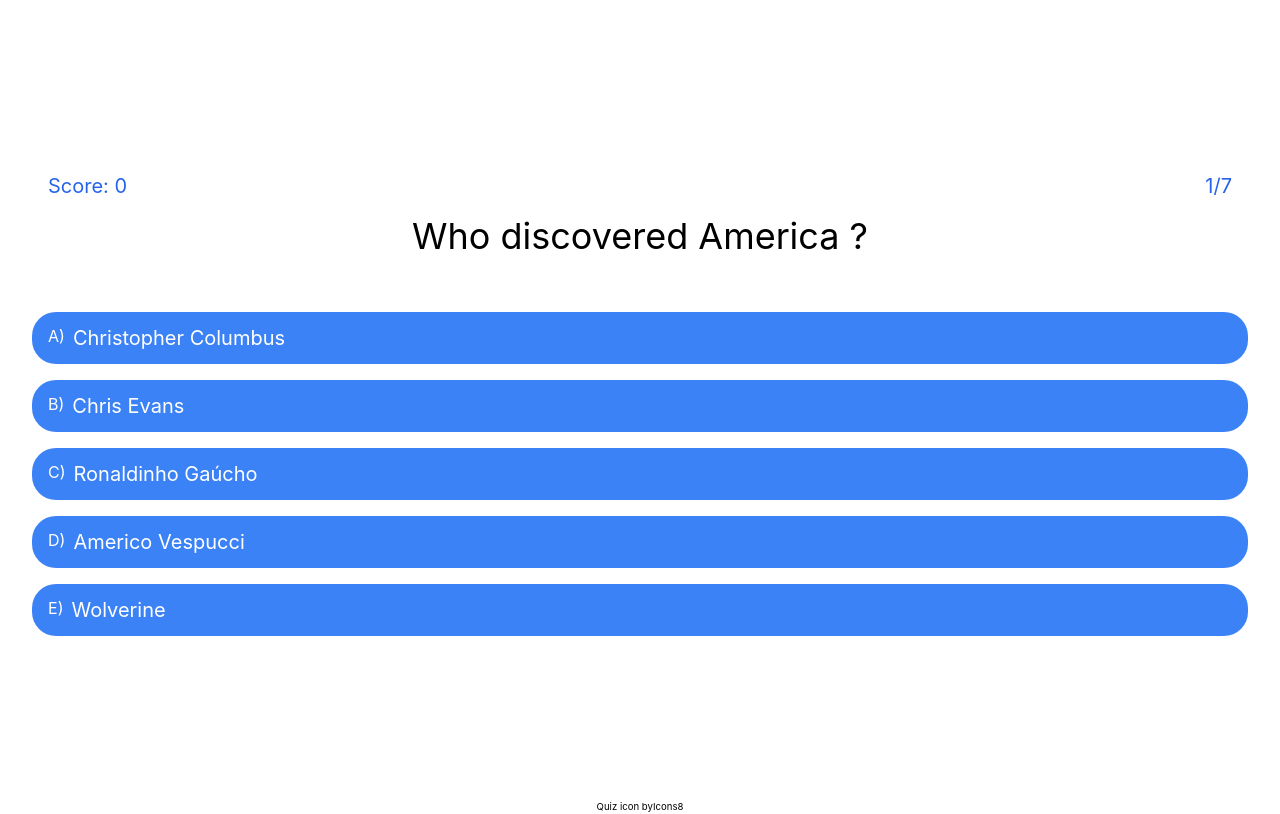
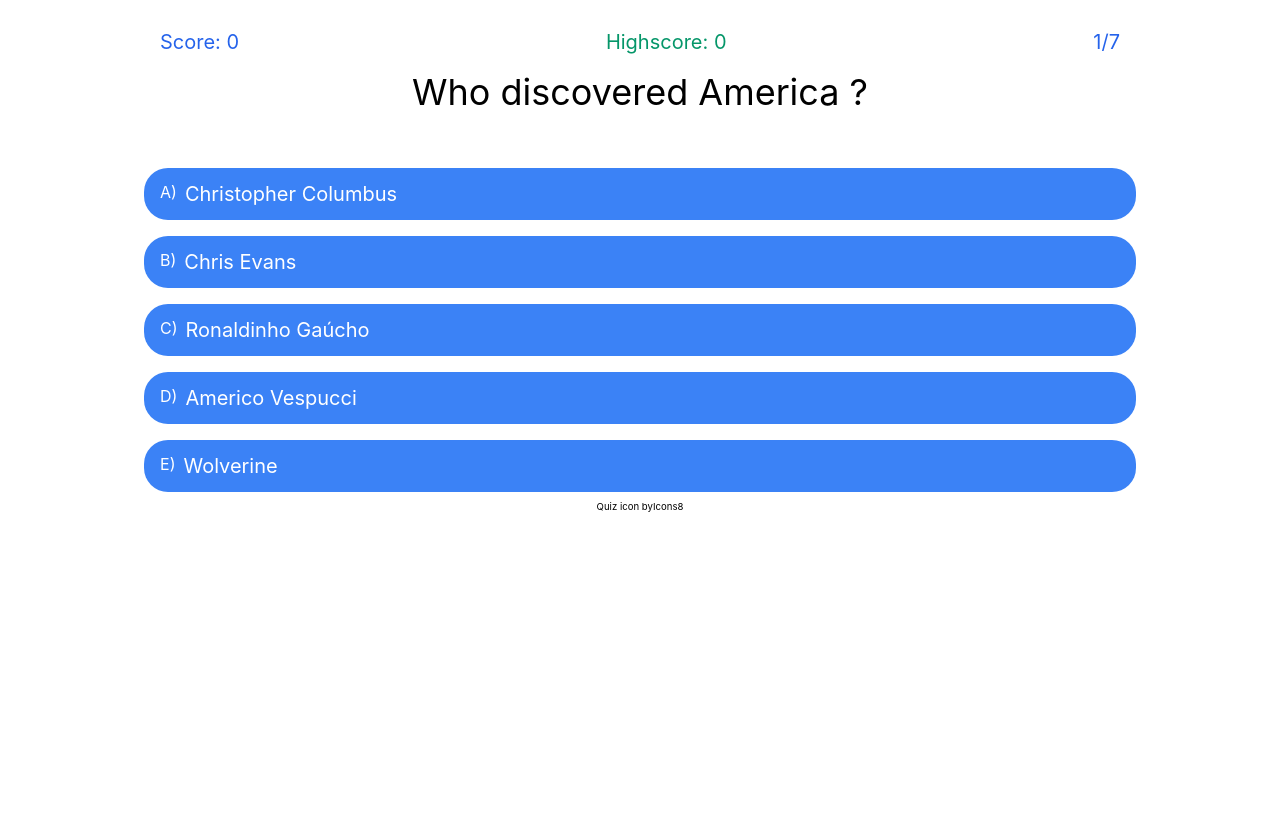
Before and after one commit to KeysiJones/Quiz, a React (Create React App) app: page / in a window 1280 px wide. Both pictures are taken after a click on the button "Start playing". Built offline with nearby package versions, Linux system fonts and the light colour scheme.

Commit message:
Bugfix and improvement
-Cannot select more then one option anymore,

-Shows the correct answer after selection,

-Console warnings are cleared,

-Some UI improvement

-Highscore added into header

```diff
--- a/src/App.css
+++ b/src/App.css
@@ -1,3 +1,7 @@
+*{
+  transition: all 80ms !important;
+}
+
 .App {
   text-align: center;
 }
--- a/src/App.js
+++ b/src/App.js
@@ -25,7 +25,7 @@ function App() {
   return isFirstRender ? (
     <PlayButton setIsFirstRender={setIsFirstRender} playAgain={playAgain} />
   ) : (
-    <div className="h-screen text-center bg-white flex flex-col justify-center mx-4">
+    <div className="mt-3 text-center bg-white flex flex-col justify-center max-w-screen-lg mx-auto">
       <Question
         actualQuestion={availableQuestions[0]}
         jumper={jumper}
--- /dev/null
+++ b/src/components/highscore.tsx
@@ -0,0 +1,28 @@
+import React, { useEffect } from "react";
+
+type Props = {
+  score: number;
+};
+
+export default function Highscore({ score }: Props) {
+  const latestHighScore = parseInt(localStorage.getItem("highscore") ?? "0");
+
+  const highestScore = latestHighScore > score ? latestHighScore : score;
+
+  useEffect(() => {
+    if (score > latestHighScore)
+      localStorage.setItem("highscore", score.toString());
+  }, [score, latestHighScore]);
+
+  return (
+    <div>
+      <p
+        className={`text-xl ${
+          latestHighScore > score ? "text-blue-600" : "text-green-600"
+        }`}
+      >
+        Highscore:&nbsp;{highestScore}
+      </p>
+    </div>
+  );
+}
--- a/src/components/index.ts
+++ b/src/components/index.ts
@@ -2,3 +2,4 @@ export * from "./playButton";
 export * from "./question";
 export * from "./questionButton";
 export * from "./feedback";
+export * from "./highscore"
--- a/src/components/question.tsx
+++ b/src/components/question.tsx
@@ -1,4 +1,5 @@
-import { useState } from "react";
+import React, { useState } from "react";
+import Highscore from "./highscore";
 import { QuestionButton } from "./questionButton";
 
 type questionProps = {
@@ -19,6 +20,7 @@ function Question({
   playAgain,
 }: questionProps) {
   const [score, setScore] = useState(0);
+  const [selectedOption, setSelectedOption] = useState(null);
 
   return (
     <>
@@ -35,9 +37,10 @@ function Question({
           >
             Score: {score}
           </p>
+          {actualQuestion && <Highscore score={score} />}
           <p className="text-right mr-8 text-xl text-blue-600">
             {actualQuestion ? (
-              <p>{`${actualQuestion.id}/${quantity}`}</p>
+              <React.Fragment>{`${actualQuestion.id}/${quantity}`}</React.Fragment>
             ) : (
               false
             )}
@@ -52,15 +55,17 @@ function Question({
         </p>
       </div>
       {actualQuestion ? (
-        actualQuestion.options.map((option) => {
+        actualQuestion.options.map((option, index) => {
           return (
             <QuestionButton
-              key={option.id}
+              key={actualQuestion.id + "-" + index}
               previousQuestion={actualQuestion.id}
               jumper={jumper}
               letter={option.letter}
               option={option.option}
               correct={actualQuestion.correct}
+              selectedOption={selectedOption}
+              setSelectedOption={setSelectedOption}
               score={score}
               setScore={setScore}
             />
--- a/src/components/questionButton.tsx
+++ b/src/components/questionButton.tsx
@@ -1,4 +1,4 @@
-import { useState } from "react";
+import { useEffect, useState } from "react";
 
 type questionButton = {
   score: number;
@@ -8,7 +8,12 @@ type questionButton = {
   jumper: Function;
   previousQuestion: number;
   correct: string;
+  selectedOption: string | null;
+  setSelectedOption: Function;
 };
+
+var _timeOutReference: NodeJS.Timeout = null;
+
 function QuestionButton({
   score,
   setScore,
@@ -17,12 +22,29 @@ function QuestionButton({
   jumper,
   previousQuestion,
   correct,
+  setSelectedOption,
+  selectedOption,
 }: questionButton) {
   const [bgColor, setBgColor] = useState("bg-blue-500");
+  const [borderColor, setBorderColor] = useState("");
   const [disabled, setDisabled] = useState(false);
+  useEffect(() => {
+    return () => {
+      _timeOutReference = null;
+      setSelectedOption(null)
+    };
+  }, []);
+  useEffect(() => {
+    if(_timeOutReference && selectedOption !== correct && correct === letter){
+      setBorderColor("border-green-500 border-4")
+      setBgColor("bg-green-600")
+    }
+  }, [selectedOption, correct, letter]);
   return (
     <button
       onClick={() => {
+        if (_timeOutReference === null) {
+          setSelectedOption(letter);
           let color = "bg-red-500";
           setDisabled(true);
           if (correct === letter) {
@@ -30,13 +52,14 @@ function QuestionButton({
             setScore(score + 10);
           }
           setBgColor(color);
-        setTimeout(() => {
+          _timeOutReference = setTimeout(() => {
             jumper(previousQuestion);
             setBgColor("bg-blue-500");
             setDisabled(false);
           }, 1000);
+        }
       }}
-      className={`flex rounded-3xl my-2 mx-4 px-4 py-3 text-center ${bgColor} text-white`}
+      className={`flex rounded-3xl my-2 mx-4 px-4 py-3 text-center ${bgColor} text-white ${borderColor}`}
       disabled={disabled}
     >
       <label className="text-white">{letter})</label>
```
Lines whose indentation alone changed are shown as unchanged.
